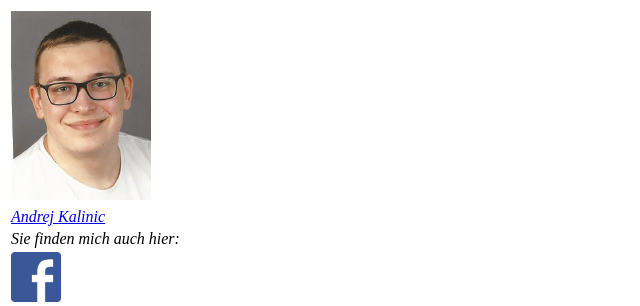
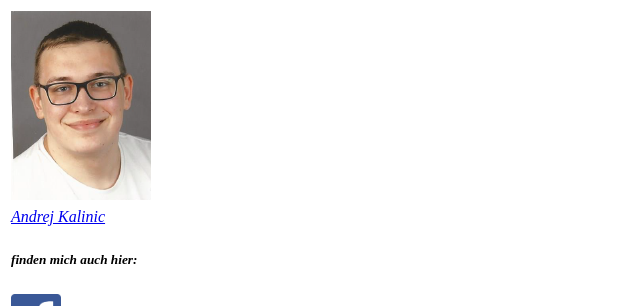
Before and after one commit to Andrejk98/GIS-SoSe-2021, a plain HTML site: page Aufgabe1.2/Kontakt.html in a window 1280 px wide. Shown: the top 306 px of the page, without its empty margins (0-640 px from the left). Drawn offline with Linux system fonts and the light colour scheme.

Commit message:
Update Kontakt.html

```diff
--- a/Aufgabe1.2/Kontakt.html
+++ b/Aufgabe1.2/Kontakt.html
@@ -12,7 +12,7 @@
         <table>
             <tr><td><img src="Bilder/Lebenslauf.png" alt="Nicht anzeigbar"></td></tr>
             <tr><td><a href="mailto:andrej.kalinic@hs-furtwangen.de">Andrej Kalinic</a></td></tr>
-            <tr><td>Sie finden mich auch hier:</td></tr>
+            <tr><td><h5> finden mich auch hier:</h5></td></tr>
             <tr><td><a href="https://www.facebook.com/andrej.kalinic/"><img src="Bilder/Facebook.png" alt="Facebook" width="50" height="50"/></a></td></tr>
             <tr><td><a href="https://www.instagram.com/andrej_kalinic/"><img src="Bilder/Instagram.png" alt="Instagram" width="50" height="50"></a></td></tr>
             <tr><td><a href="https://twitter.com/andrejk98"><img src="Bilder/Twitter.png" alt="Twitter" width="50" height="50"></a></td></tr>
```
